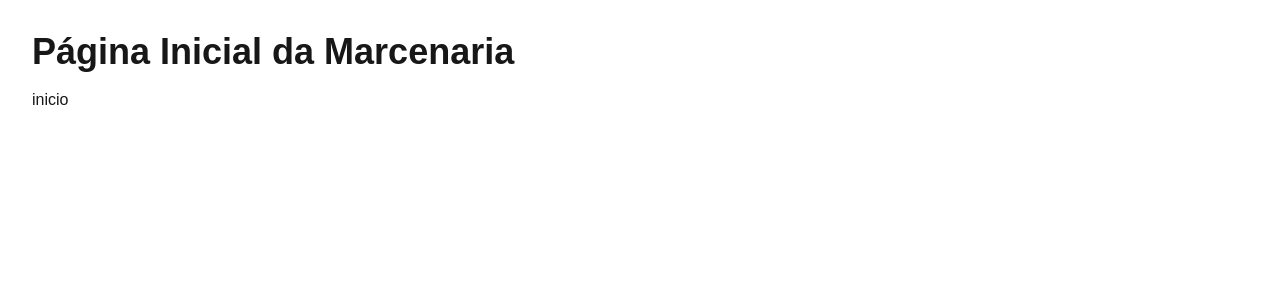
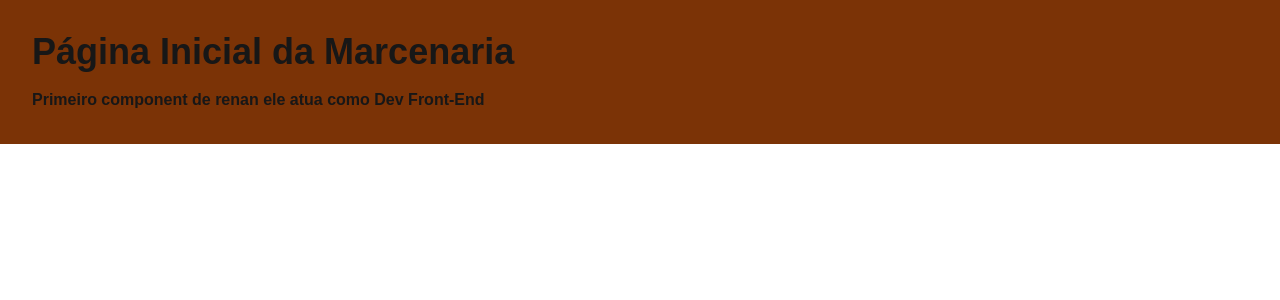
Before and after one commit to Renan-Bacheschi/projeto-marcenaria-next, a Next.js app: page / in a window 1280 px wide. Shown: the top 300 px of the page. Built offline with nearby package versions, Linux system fonts and the light colour scheme.

Commit message:
config json e teste

```diff
--- a/jsconfig.json
+++ b/jsconfig.json
@@ -1,7 +1,8 @@
 {
   "compilerOptions": {
+    "baseUrl": ".",
     "paths": {
-      "@/*": ["./src/*"]
+      "@/*": ["src/*"]
     }
   }
 }
--- /dev/null
+++ b/src/app/components/FirstComponent.js
@@ -0,0 +1,17 @@
+const FirstComponent = () => {
+
+    const nome = "renan";
+    const dados = {
+        workON: "Dev Front-End",
+        age: 28
+    }
+    return (
+
+
+        <div>
+            <h1 className="font-bold">Primeiro component de {nome} ele atua como {dados.workON}</h1>
+        </div>
+    )
+}
+
+export default FirstComponent;
--- a/src/app/page.js
+++ b/src/app/page.js
@@ -1,9 +1,10 @@
+import FirstComponent from "./components/FirstComponent";
 export default function Home() {
   return (
-    <main className="container mx-auto p-8">
+    <main className="container mx-auto p-8 bg-amber-900">
       <h1 className="text-4xl font-bold">Página Inicial da Marcenaria</h1>
       <p className="mt-4">
-        inicio
+        <FirstComponent/>
       </p>
     </main>
   );
```
